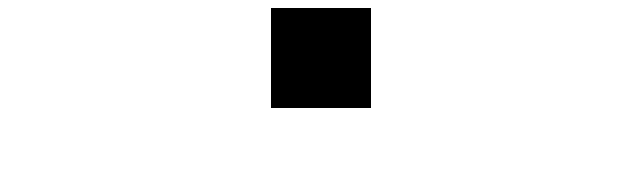
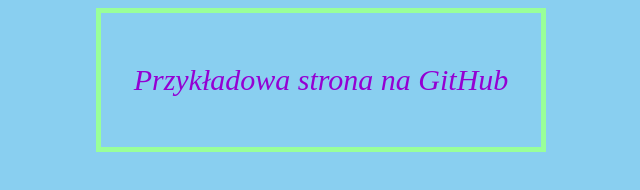
Before and after one commit to wgola/wgola.github.io, a plain HTML site: page index.html in a window 1280 px wide. Shown: the whole page, without its empty margins (319-959 px from the left). Drawn offline with Linux system fonts and the light colour scheme.

Commit message:
strona v2

```diff
--- a/index.html
+++ b/index.html
@@ -4,10 +4,14 @@
     <meta charset="UTF-8">
     <meta http-equiv="X-UA-Compatible" content="IE=edge">
     <meta name="viewport" content="width=device-width, initial-scale=1.0">
-    <title>My GitHub Page</title>
+    <title>Strona na GitHub</title>
     <link rel="stylesheet" href="style.css">
 </head>
 <body>
-    <div id="center"></div>
+    <div id="center">
+        <p>
+            Przykładowa strona na GitHub
+        </p>
+    </div>
 </body>
 </html>
--- a/style.css
+++ b/style.css
@@ -1,6 +1,14 @@
+body {
+    background-color: #89CFF0;
+}
+
 #center {
-    width: 100px;
-    height: 100px;
     margin: auto;
-    background-color: black;
+    width: 400px;
+    padding: 20px;
+    text-align: center;
+    font-size: 30px;
+    font-style: oblique;
+    color: #9400D3;
+    border: 5px solid #99FF99;
 }
```
